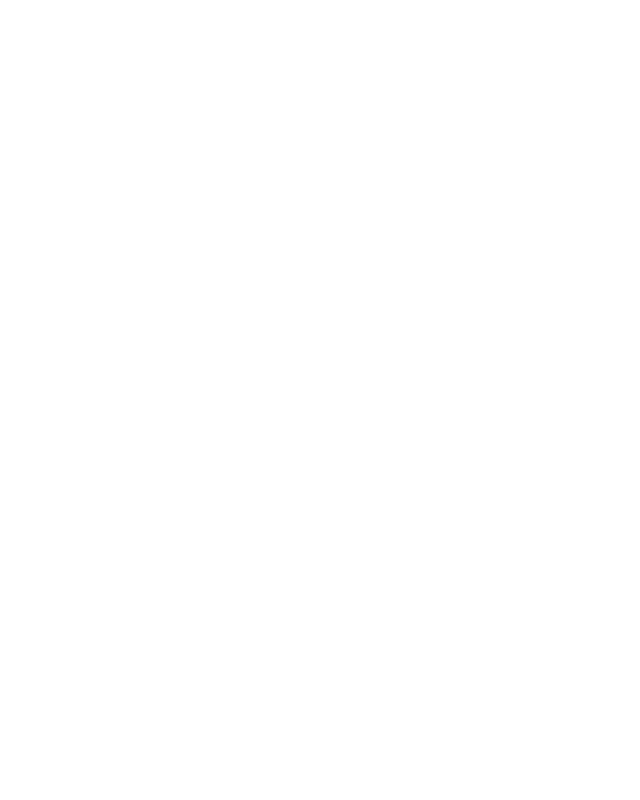
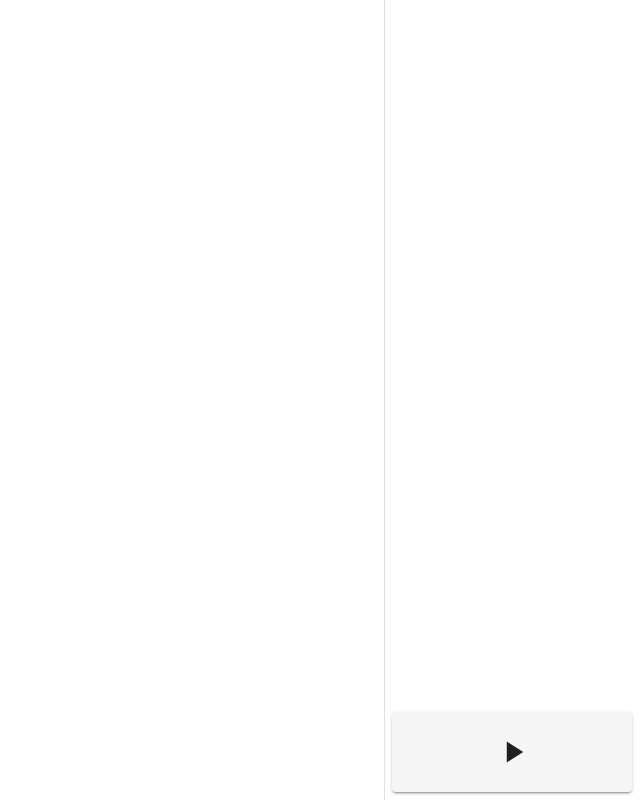
Before and after one commit to limqiying/particle-world, a Vue app: page / in a window 1280 px wide. Shown: the whole page, without its empty margins (640-1280 px from the left). Built offline with nearby package versions, Linux system fonts and the light colour scheme.

Commit message:
add play/pause button for animation

```diff
--- a/src/App.vue
+++ b/src/App.vue
@@ -1,5 +1,6 @@
 <template>
   <v-app>
+    <Editor />
     <Scene></Scene>
   </v-app>
 </template>
@@ -7,10 +8,11 @@
 <script lang="ts">
 import { Component, Vue } from "vue-property-decorator";
 import Scene from "./components/Scene.vue";
-
+import Editor from "./components/Editor.vue";
 @Component({
   components: {
-    Scene
+    Scene,
+    Editor
   }
 })
 export default class App extends Vue {}
--- /dev/null
+++ b/src/components/Editor.vue
@@ -0,0 +1,54 @@
+<template>
+  <v-navigation-drawer absolute permanent right app>
+    <v-list>
+      <v-list-item v-for="item in items" :key="item.title" link>
+        <v-list-item-icon>
+          <v-icon>{{ item.icon }}</v-icon>
+        </v-list-item-icon>
+
+        <v-list-item-content>
+          <v-list-item-title>{{ item.title }}</v-list-item-title>
+        </v-list-item-content>
+      </v-list-item>
+    </v-list>
+
+    <template v-slot:append>
+      <div class="pa-2">
+        <v-btn block @click="togglePlay" height="80px">
+          <div v-if="!isPlaying">
+            <v-icon large>play_arrow</v-icon>
+          </div>
+          <div v-else>
+            <v-icon large>pause</v-icon>
+          </div>
+        </v-btn>
+      </div>
+    </template>
+  </v-navigation-drawer>
+</template>
+<script lang="ts">
+import store from "@/store";
+import { Component, Prop, Watch, Vue } from "vue-property-decorator";
+
+@Component
+export default class Editor extends Vue {
+  get isPlaying() {
+    return this.$store.state.isPlaying;
+  }
+
+  togglePlay() {
+      this.$store.dispatch('togglePlay');
+  }
+}
+// export default {
+//   data() {
+//     return {
+//       items: [
+//         { title: "Dashboard", icon: "dashboard" },
+//         { title: "Account", icon: "account_box" },
+//         { title: "Admin", icon: "gavel" }
+//       ]
+//     };
+//   }
+// };
+</script>
--- a/src/store.ts
+++ b/src/store.ts
@@ -4,7 +4,17 @@
 Vue.use(Vuex);
 
 export default new Vuex.Store({
-  state: {},
-  mutations: {},
-  actions: {}
+  state: {
+    isPlaying: false
+  },
+  mutations: {
+    togglePlay(state) {
+      state.isPlaying = !state.isPlaying;
+    }
+  },
+  actions: {
+    togglePlay(context) {
+      context.commit("togglePlay");
+    }
+  }
 });
```
